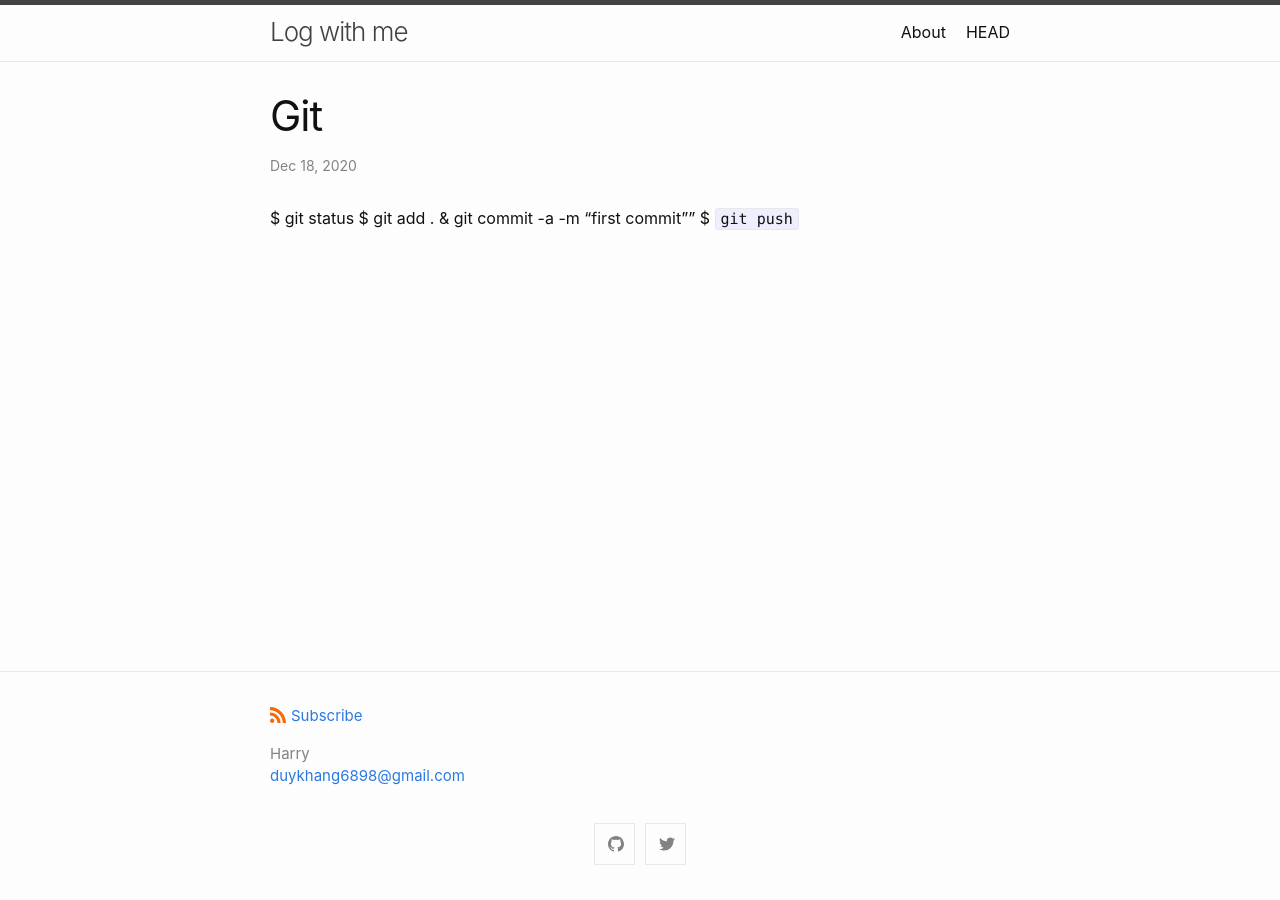
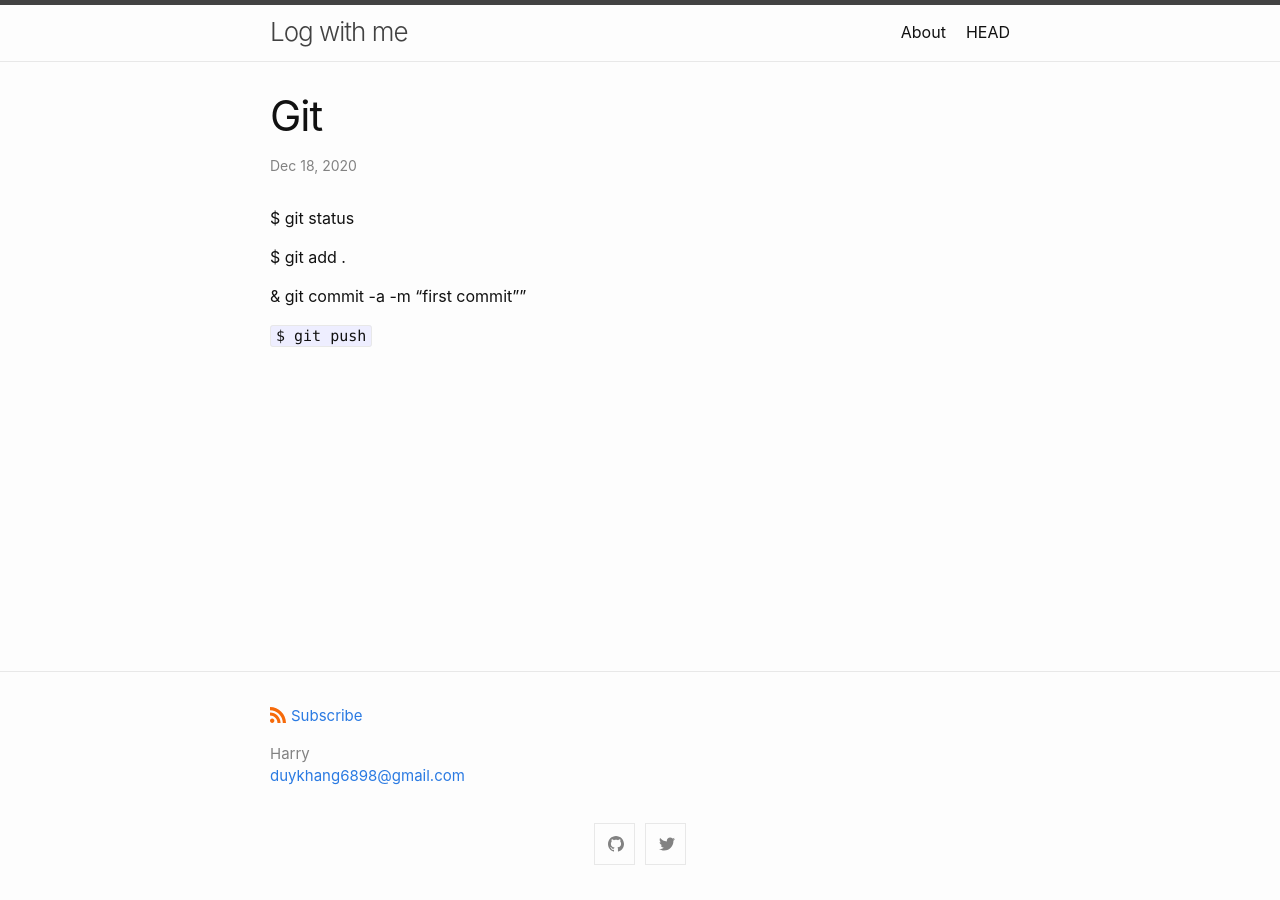
Before and after one commit to APT32Team/apt32team.github.io, a Jekyll site: the page built from _posts/2020-12-18-git.md, in a window 1280 px wide. Built offline with Jekyll 4.4.1, drawn with Linux system fonts in a browser that asks for light colours.

Commit message:
log with me

````diff
--- a/_posts/2020-12-18-git.md
+++ b/_posts/2020-12-18-git.md
@@ -5,6 +5,9 @@ categories: misc
 ---
 
 $ git status
+
 $ git add .
+
 & git commit -a -m "first commit""
-$ ``` git push ```
+
+``` $ git push ```
````
